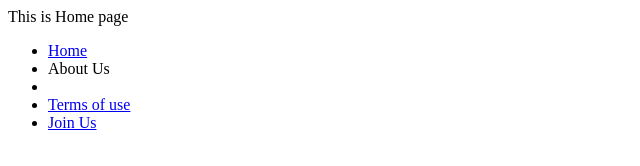
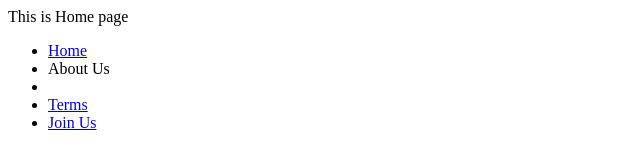
Before and after one commit to kbtvs/git-practice, a plain HTML site: page index.html in a window 1280 px wide. Shown: the full height of the page, 0-640 px from the left. Drawn offline with Linux system fonts and the light colour scheme.

Commit message:
Modify navbar

```diff
--- a/index.html
+++ b/index.html
@@ -20,7 +20,7 @@
 
                 </li>
                 <li>
-                    <a href="#"> Terms of use </a>
+                    <a href="#"> Terms </a>
                 </li>
                 <li>
                     <a href="#"> Join Us </a>
```
